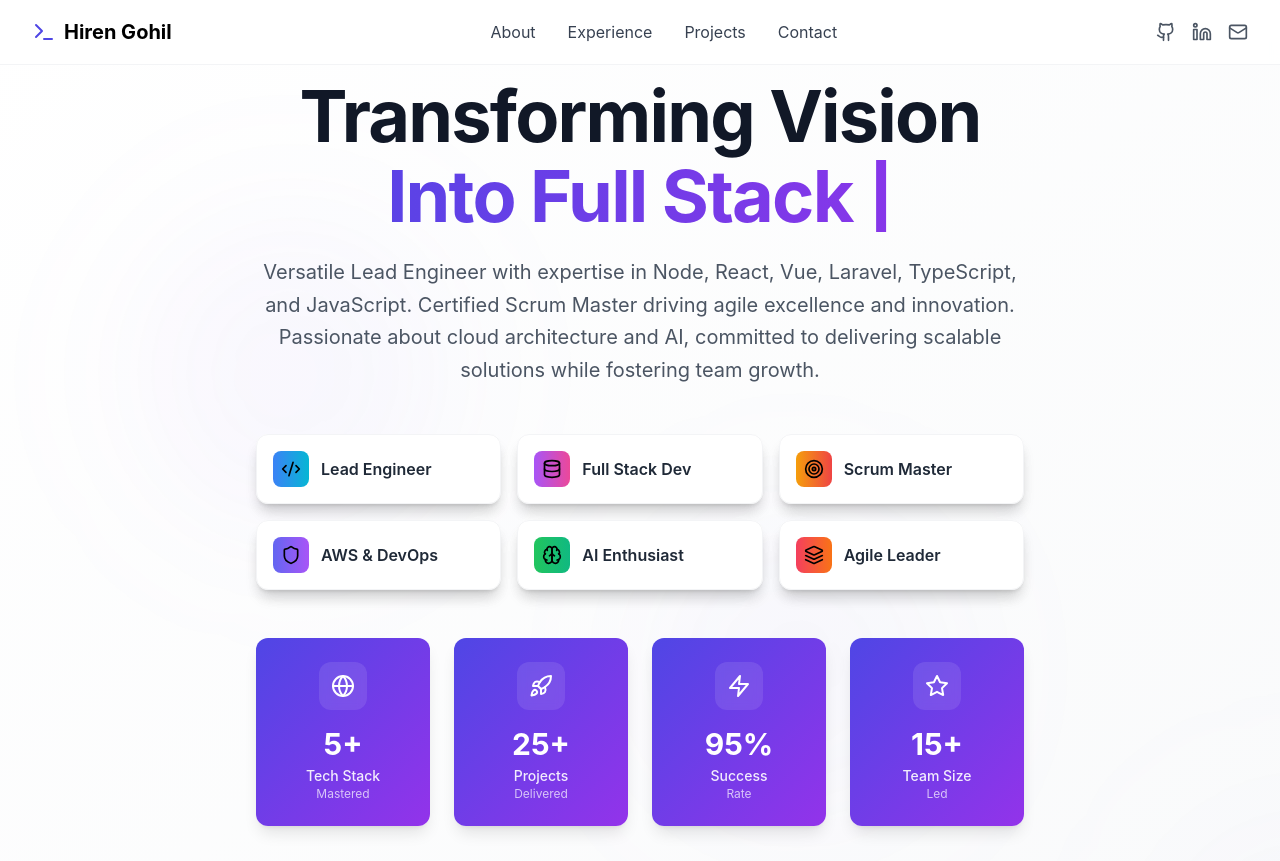
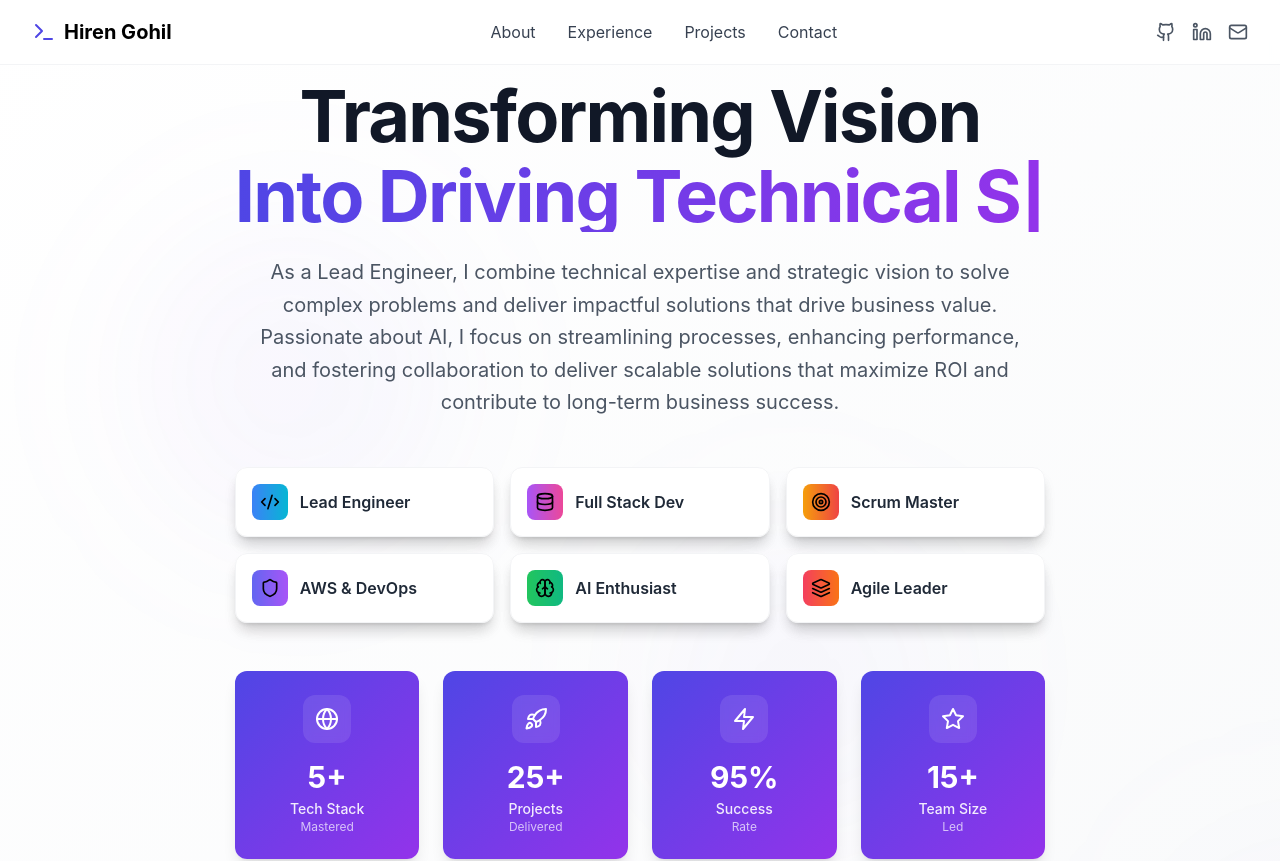
Before and after one commit to HirenGohil13/hiren-portfolio, a React (Vite) app: page / in a window 1280 px wide. Shown: the top 861 px of the page. Built offline with nearby package versions, Linux system fonts and the light colour scheme.

Commit message:
Updated Hero section

```diff
--- a/src/components/Hero.tsx
+++ b/src/components/Hero.tsx
@@ -9,14 +9,16 @@ export default function Hero() {
   useEffect(() => {
     const typed = new Typed(typedRef.current, {
       strings: [
-        'Technical Excellence',
-        'Full Stack Development',
-        'Agile Leadership',
-        'Cloud Solutions'
-      ],
+        'Leading Engineering Excellence',
+        'Driving Technical Strategy & Innovation',
+        'Building Full Stack Expertise',
+        'Architecting Cloud Solutions',
+        'Mentoring & Empowering Teams',
+        'Delivering Agile Project Success'
+    ],
       typeSpeed: 50,
-      backSpeed: 30,
-      backDelay: 1500,
+      backSpeed: 20,
+      backDelay: 1000,
       loop: true
     });
 
@@ -98,9 +100,7 @@ export default function Hero() {
               transition={{ duration: 0.8, delay: 0.4 }}
               className="text-xl text-gray-600 max-w-3xl mx-auto leading-relaxed"
             >
-              Versatile Lead Engineer with expertise in Node, React, Vue, Laravel, TypeScript, and JavaScript.
-              Certified Scrum Master driving agile excellence and innovation.
-              Passionate about cloud architecture and AI, committed to delivering scalable solutions while fostering team growth.
+              As a Lead Engineer, I combine technical expertise and strategic vision to solve complex problems and deliver impactful solutions that drive business value. Passionate about AI, I focus on streamlining processes, enhancing performance, and fostering collaboration to deliver scalable solutions that maximize ROI and contribute to long-term business success.
             </motion.p>
           </div>
 
```
